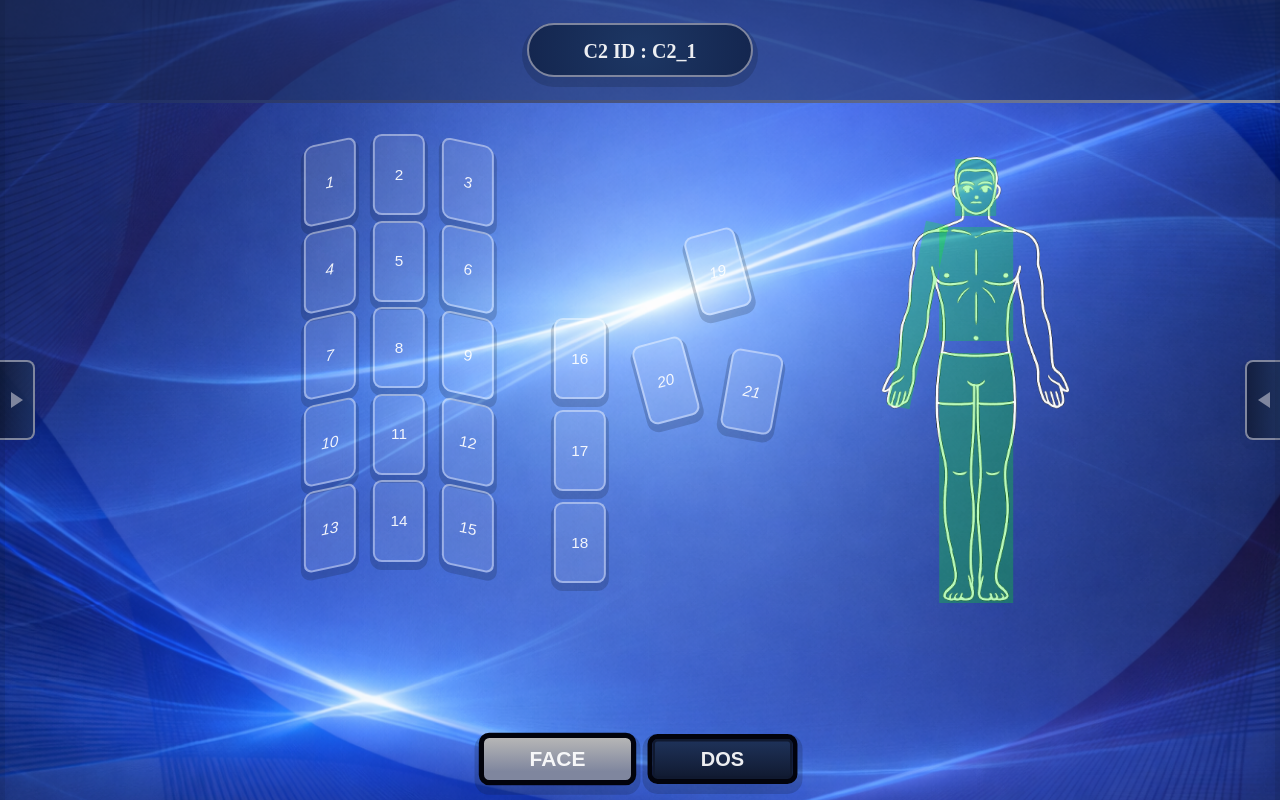
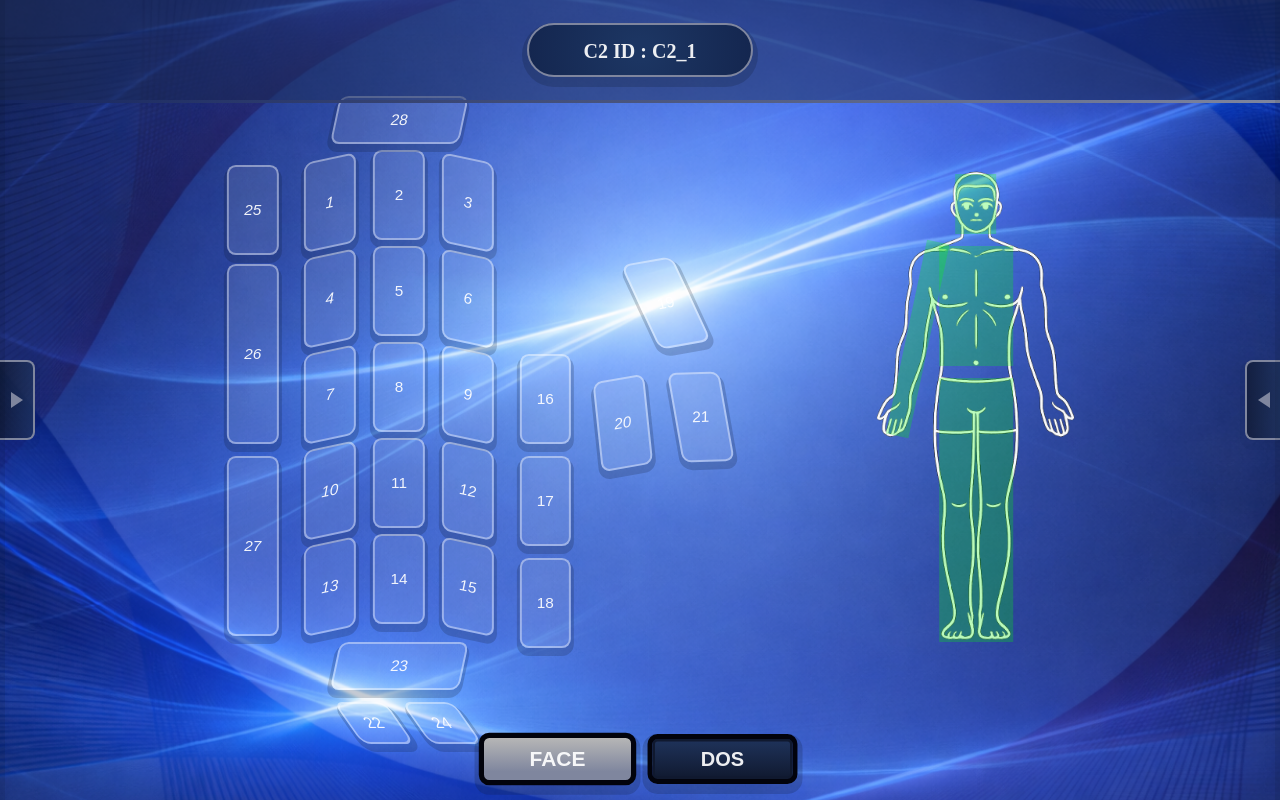
Before and after one commit to Wornny/EDF-PROJET-2026, a Flask app: page /C2/1 in a window 1280 px wide. Run offline with Flask 3, Linux system fonts and the light colour scheme.

Commit message:
Add files via upload

```diff
--- a/C2/app.py
+++ b/C2/app.py
@@ -29,17 +29,26 @@ def c2_page(c2_id: int):
 @app.route("/publish_capteurs_full", methods=["POST"])
 def publish_capteurs_full():
     data = request.get_json()
+    # on reçoit maintenant { "c2_id": "C2_1", "F": [...], "D": [...] }
     c2_id = data.get("c2_id", "C2_1")
 
-    capteurs = data.get("capteurs", {})
+    f_list = data.get("F", []) or []
+    d_list = data.get("D", []) or []
 
+    # sujet MQTT avec l'identifiant du C2, compatible avec FormaReaEDF/C2/+/Capteurs
     topic = f"FormaReaEDF/C2/{c2_id}/Capteurs"
-    payload = {
-        "c2_id": c2_id,
-        "capteurs": capteurs
-    }
 
-    mqtt_client.publish(topic, json.dumps(payload), retain=True)
+    # construire un payload texte du type {"F":[1; 2; 3], "D":[]}
+    def format_array(values):
+        if not values:
+            return "[]"
+        # join avec des '; ' comme séparateur
+        joined = "; ".join(str(int(v)) for v in values)
+        return f"[{joined}]"
+
+    payload = f'{{"F": {format_array(f_list)}, "D": {format_array(d_list)}}}'
+
+    mqtt_client.publish(topic, payload, retain=True)
     return jsonify({"status": "ok"}), 200
 
 
--- a/C2/static/C2.css
+++ b/C2/static/C2.css
@@ -56,7 +56,7 @@ body > *{ position: relative; z-index: 0; }
 .c2-wrapper{
   position: relative;
   left: 50%;
-  top: 12%;
+  top: 13.5%;
   transform: translateX(-50%);
   max-height: 600px;
 
@@ -77,8 +77,8 @@ body > *{ position: relative; z-index: 0; }
   top: 0;
   transform: translateX(-50%);
   width: 82%;
-  height: 95%;
-  overflow: hidden;
+  height: 100%;
+  overflow: visible;
   border-radius: var(--ui-radius);
 }
 
@@ -110,6 +110,12 @@ button{
   cursor: pointer;
   transition: background .15s, border-color .15s;
   box-shadow: 0 5px 0 3px rgba(16, 25, 47,.20);
+}
+
+.cap-horizontal {
+  width: 15%;
+  height: 8%;
+  transform: skewX(-12deg);
 }
 
 .cap.active{
@@ -190,16 +196,40 @@ button{
 .cap-c3r4 { left: calc(var(--grid-left) + 2 * var(--grid-x-gap)); top: calc(var(--grid-top) + 3 * var(--grid-y-gap)); }
 .cap-c3r5 { left: calc(var(--grid-left) + 2 * var(--grid-x-gap)); top: calc(var(--grid-top) + 4 * var(--grid-y-gap)); }
 
-/* ===== COLONNE VERTE ===== */
-.cap-colS-r1 { left: 40%; top: 41%; }
-.cap-colS-r2 { left: 40%; top: 58%; }
-.cap-colS-r3 { left: 40%; top: 75%; }
+/* ===== COLONNE DE DROITE ===== */
+.cap-colS-r1 { left: 36%; top: 41%; }
+.cap-colS-r2 { left: 36%; top: 58%; }
+.cap-colS-r3 { left: 36%; top: 75%; }
 
-/* ===== TRIANGLE MARRON ===== */
-.cap-tri-top   { left: 56%; top: 25%; transform: rotate(-15deg); transform-origin: center; }
-.cap-tri-left  { left: 50%; top: 45%; transform: rotate(-15deg); transform-origin: center; }
-.cap-tri-right { left: 60%; top: 47%; transform: rotate(10deg);  transform-origin: center; }
+/* ===== GROUPE MAINS ===== */
+.cap-tri-top   { left: 50%; top: 25%; transform: rotate(-10deg) skewX(15deg); transform-origin: center; }
+.cap-tri-left  { left: 45%; top: 45%; transform: rotate(-10deg) skewX(-4deg); transform-origin: center; }
+.cap-tri-right { left: 54%; top: 44%; transform: rotate(-2deg) skewX(8deg);  transform-origin: center; }
+/* ===== COLONNE DE GAUCHE  ===== */
+.cap-left-r1 { left: 2%; top: 9.5%; }
+.cap-left-r2 { left: 2%; top: 26%; height: 30%;}
+.cap-left-r3 { left: 2%; top: 58%; height: 30%;}
 
+/* ===== RANGÉE DU HAUT TÊTE ===== */
+.cap-top-center { left: 14.5%; top: -2%; }
+
+/* ===== RANGÉE DU BAS PIEDS ===== */
+.cap-bottom-c1 {
+  left: 16%;
+  top: 99%;
+  transform: skewX(35deg);
+  height: 7%;
+}
+.cap-bottom-c2 {
+  left: 14.5%;
+  top: 89%;
+}
+.cap-bottom-c3 {
+  left: 24%;
+  top: 99%;
+  transform: skewX(35deg);
+  height: 7%;
+}
 /* ===== SILHOUETTE =====
    Ici aussi % OK car la zone parent ne se déforme pas.
 */
--- a/C2/static/script.js
+++ b/C2/static/script.js
@@ -114,23 +114,38 @@ document.addEventListener('DOMContentLoaded', () => {
         }
     }
 
-    // envoi de l'état complet au backend (Flask -> MQTT)
-    function publishFullState() {
+	// envoi de l'état compact au backend (Flask -> MQTT)
+	// Format souhaité dans MQTT : { "F": [..], "D": [..] }
+	// avec uniquement les numéros des capteurs actifs, sans le "c" ou "dos".
+	function publishFullState() {
+		// transforme un objet { id: bool } en tableau de numéros actifs
+		const toNums = (capsById) => {
+			return Object.entries(capsById || {})
+				.filter(([, active]) => active)
+				.map(([id]) => {
+					const n = parseInt(id.replace(/\D/g, ''), 10);
+					return Number.isNaN(n) ? null : n;
+				})
+				.filter(n => n !== null);
+		};
+
+		const payloadCapteurs = {
+			F: toNums(stateCapteurs.FACE),
+			D: toNums(stateCapteurs.DOS)
+		};
+
 		fetch('/publish_capteurs_full', {
 			method: 'POST',
 			headers: { 'Content-Type': 'application/json' },
+			// on envoie { c2_id, F, D } au backend,
+			// mais côté MQTT seul {F,D} sera publié.
 			body: JSON.stringify({
-			c2_id: C2_ID,
-			mode: currentMode,
-			capteurs: {
-				FACE: stateCapteurs.FACE,
-				DOS: stateCapteurs.DOS
-			}
+				c2_id: C2_ID,
+				F: payloadCapteurs.F,
+				D: payloadCapteurs.D
 			})
 		}).catch(err => console.error('Erreur fetch MQTT:', err));
-		}
-
-
+	}
 
     // clic individuel sur un capteur
     caps.forEach(btn => {
--- a/C2/templates/C2.html
+++ b/C2/templates/C2.html
@@ -80,6 +80,19 @@
             <button class="cap cap-tri-left" data-capteur="c20" data-mode="FACE"><i>20</i></button>
             <button class="cap cap-tri-right" data-capteur="c21" data-mode="FACE"><i>21</i></button>
 
+            <!-- COLONNE DE GAUCHE (3 capteurs) -->
+            <button class="cap cap-left-r1" data-capteur="c25" data-mode="FACE"><i>25</i></button>
+            <button class="cap cap-left-r2" data-capteur="c26" data-mode="FACE"><i>26</i></button>
+            <button class="cap cap-left-r3" data-capteur="c27" data-mode="FACE"><i>27</i></button>
+
+            <!-- RANGÉE DU HAUT (1 capteur au centre) -->
+            <button class="cap cap-horizontal cap-top-center" data-capteur="c28" data-mode="FACE"><d>28</d></button>
+
+            <!-- RANGÉE DU BAS (3 capteurs losanges) -->
+            <button class="cap cap-bottom-c1" data-capteur="c22" data-mode="FACE"><d>22</d></button>
+            <button class="cap cap-horizontal cap-bottom-c2" data-capteur="c23" data-mode="FACE"><d>23</d></button>
+            <button class="cap cap-bottom-c3" data-capteur="c24" data-mode="FACE"><d>24</d></button>
+
             <!-- CAPTEURS DOS (cachés par défaut) -->
             <!-- COLONNE 3x5 à gauche -->
             <!-- colonne 1 -->
@@ -108,10 +121,24 @@
             <button class="cap cap-colS-r2 hidden-mode" data-capteur="dos17" data-mode="DOS"><d>17</d></button>
             <button class="cap cap-colS-r3 hidden-mode" data-capteur="dos18" data-mode="DOS"><d>18</d></button>
 
+
             <!-- TRIANGLE DE 3 (marron à droite) -->
             <button class="cap cap-tri-top hidden-mode" data-capteur="dos19" data-mode="DOS"><i>19</i></button>
             <button class="cap cap-tri-left hidden-mode" data-capteur="dos20" data-mode="DOS"><i>20</i></button>
             <button class="cap cap-tri-right hidden-mode" data-capteur="dos21" data-mode="DOS"><i>21</i></button>
+
+            <!-- COLONNE DE GAUCHE (3 capteurs) DOS -->
+            <button class="cap cap-left-r1 hidden-mode" data-capteur="dos25" data-mode="DOS"><i>25</i></button>
+            <button class="cap cap-left-r2 hidden-mode" data-capteur="dos26" data-mode="DOS"><i>26</i></button>
+            <button class="cap cap-left-r3 hidden-mode" data-capteur="dos27" data-mode="DOS"><i>27</i></button>
+
+            <!-- RANGÉE DU HAUT (1 capteur au centre) DOS -->
+            <button class="cap cap-horizontal cap-top-center hidden-mode" data-capteur="dos28" data-mode="DOS"><d>28</d></button>
+
+            <!-- RANGÉE DU BAS (3 capteurs losanges) DOS -->
+            <button class="cap cap-bottom-c1 hidden-mode" data-capteur="dos22" data-mode="DOS"><d>22</d></button>
+            <button class="cap cap-horizontal cap-bottom-c2 hidden-mode" data-capteur="dos23" data-mode="DOS"><d>23</d></button>
+            <button class="cap cap-bottom-c3 hidden-mode" data-capteur="dos24" data-mode="DOS"><d>24</d></button>
         </div>
 
         <!-- Image / silhouette du corps à droite -->
```
Also changed, not shown: 1 other file.
